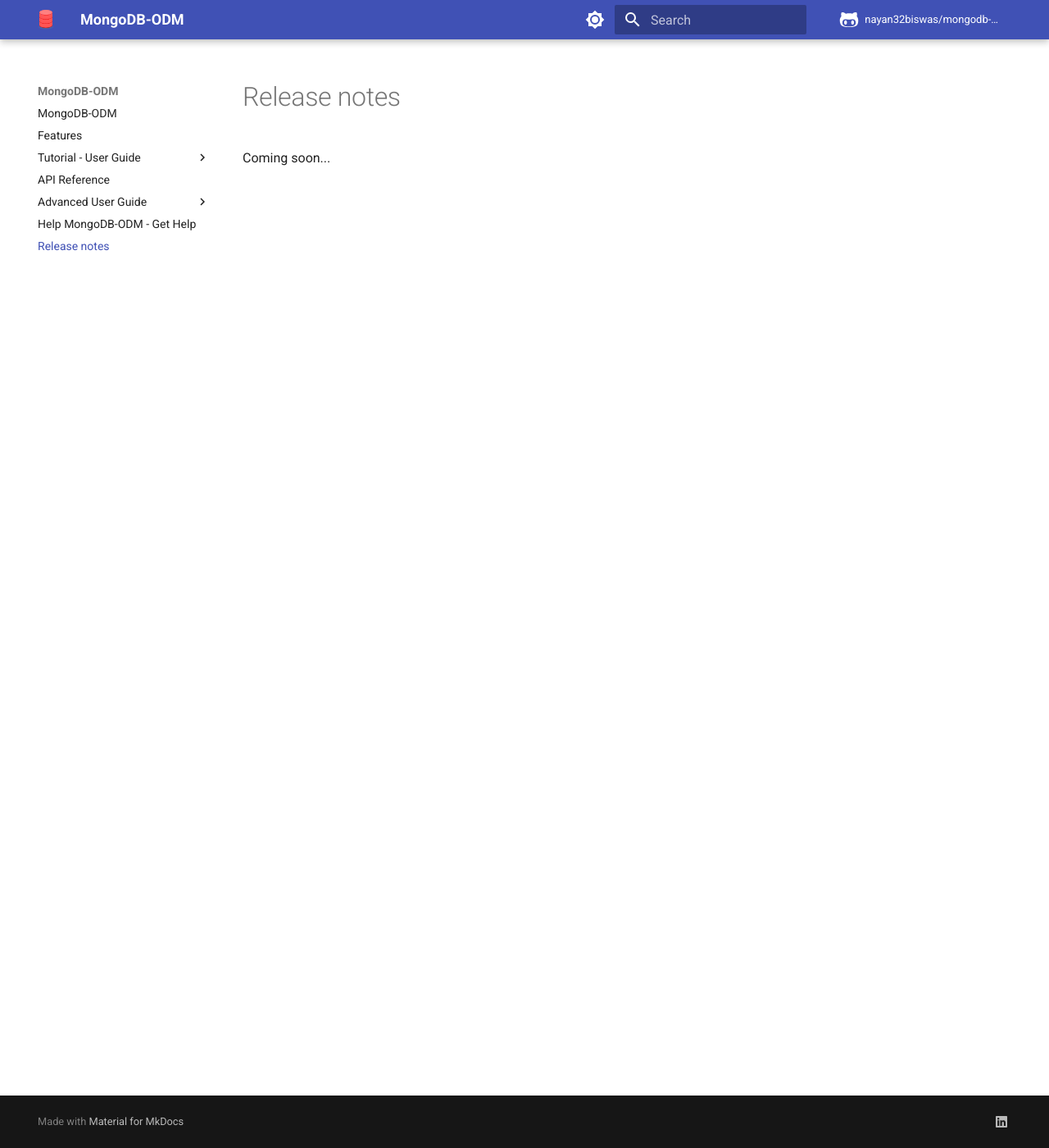
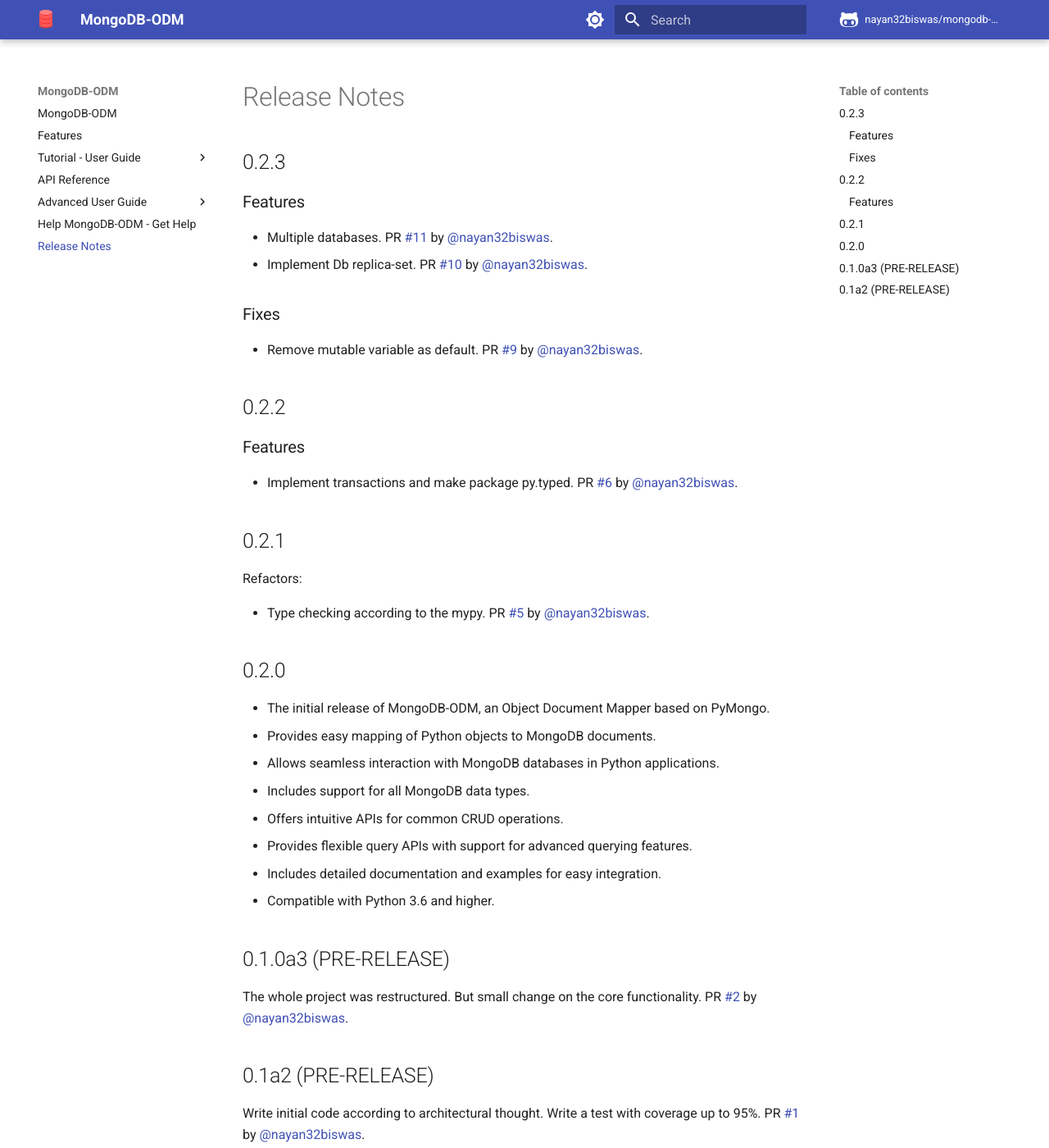
Before and after one commit to nayan32biswas/mongodb-odm, an MkDocs documentation site: the page built from docs/release-notes.md, in a window 1280 px wide and 1400 px high. Shown: the whole window at 82% size. Built offline with MkDocs 1.6.1 and Material for MkDocs 9.7.7, drawn with Linux system fonts in a browser that asks for light colours; comment, search, counter and statistics services are not loaded.

Commit message:
add release notes and update requests versions

```diff
--- a/docs/release-notes.md
+++ b/docs/release-notes.md
@@ -1 +1,44 @@
-Coming soon...
+# Release Notes
+
+## 0.2.3
+
+### Features
+
+- Multiple databases. PR [#11](https://github.com/nayan32biswas/mongodb-odm/pull/11) by [@nayan32biswas](https://github.com/nayan32biswas).
+- Implement Db replica-set. PR [#10](https://github.com/nayan32biswas/mongodb-odm/pull/10) by [@nayan32biswas](https://github.com/nayan32biswas).
+
+### Fixes
+
+- Remove mutable variable as default. PR [#9](https://github.com/nayan32biswas/mongodb-odm/pull/9) by [@nayan32biswas](https://github.com/nayan32biswas).
+
+## 0.2.2
+
+### Features
+
+- Implement transactions and make package py.typed. PR [#6](https://github.com/nayan32biswas/mongodb-odm/pull/6) by [@nayan32biswas](https://github.com/nayan32biswas).
+
+## 0.2.1
+
+Refactors:
+
+- Type checking according to the mypy. PR [#5](https://github.com/nayan32biswas/mongodb-odm/pull/5) by [@nayan32biswas](https://github.com/nayan32biswas).
+
+## 0.2.0
+
+- The initial release of MongoDB-ODM, an Object Document Mapper based on PyMongo.
+- Provides easy mapping of Python objects to MongoDB documents.
+- Allows seamless interaction with MongoDB databases in Python applications.
+- Includes support for all MongoDB data types.
+- Offers intuitive APIs for common CRUD operations.
+- Provides flexible query APIs with support for advanced querying features.
+- Includes detailed documentation and examples for easy integration.
+- Compatible with Python 3.6 and higher.
+
+## 0.1.0a3 (PRE-RELEASE)
+
+The whole project was restructured. But small change on the core functionality. PR [#2](https://github.com/nayan32biswas/mongodb-odm/pull/2) by [@nayan32biswas](https://github.com/nayan32biswas).
+
+## 0.1a2 (PRE-RELEASE)
+
+Write initial code according to architectural thought.
+Write a test with coverage up to 95%. PR [#1](https://github.com/nayan32biswas/mongodb-odm/pull/1) by [@nayan32biswas](https://github.com/nayan32biswas).
--- a/docs/requirements.txt
+++ b/docs/requirements.txt
@@ -85,7 +85,7 @@
     # via mdx-include
 regex==2022.10.31
     # via mkdocs-material
-requests==2.28.2
+requests~=2.31.0
     # via mkdocs-material
 six==1.16.0
     # via python-dateutil
```
